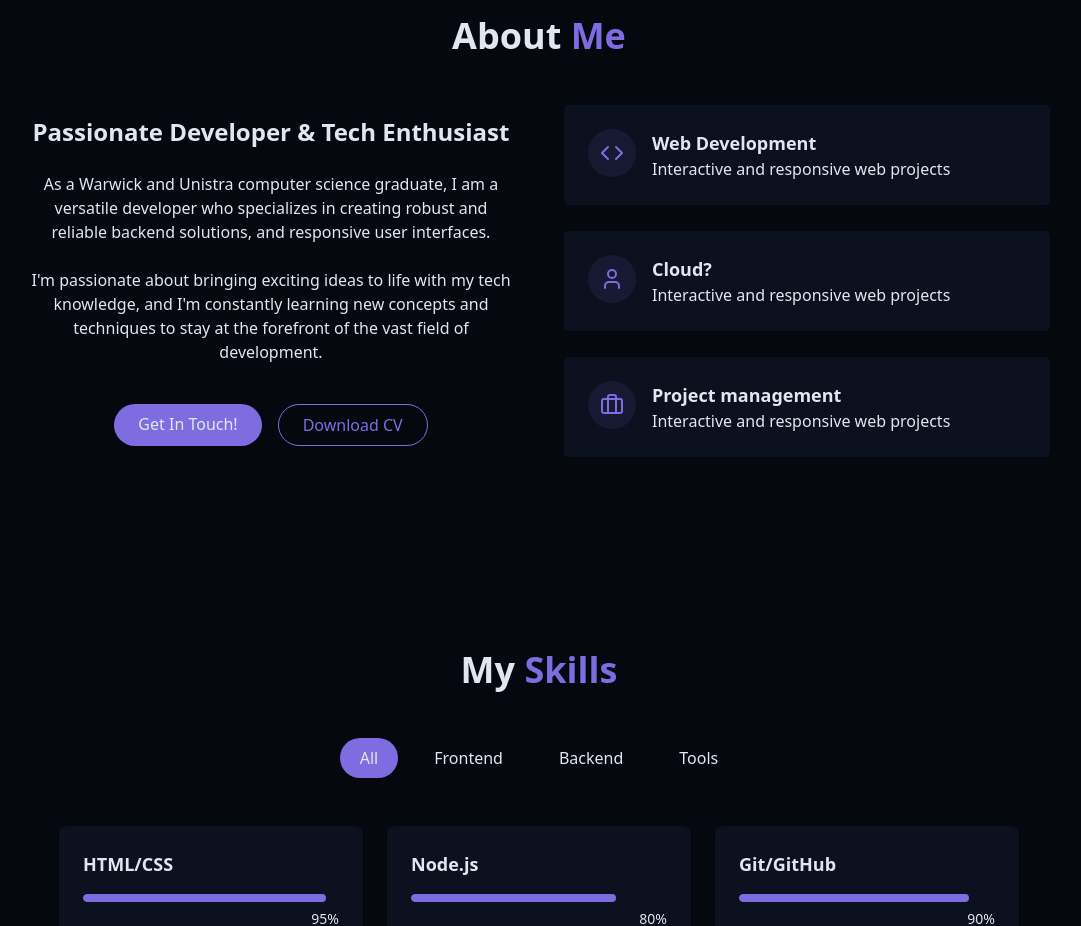
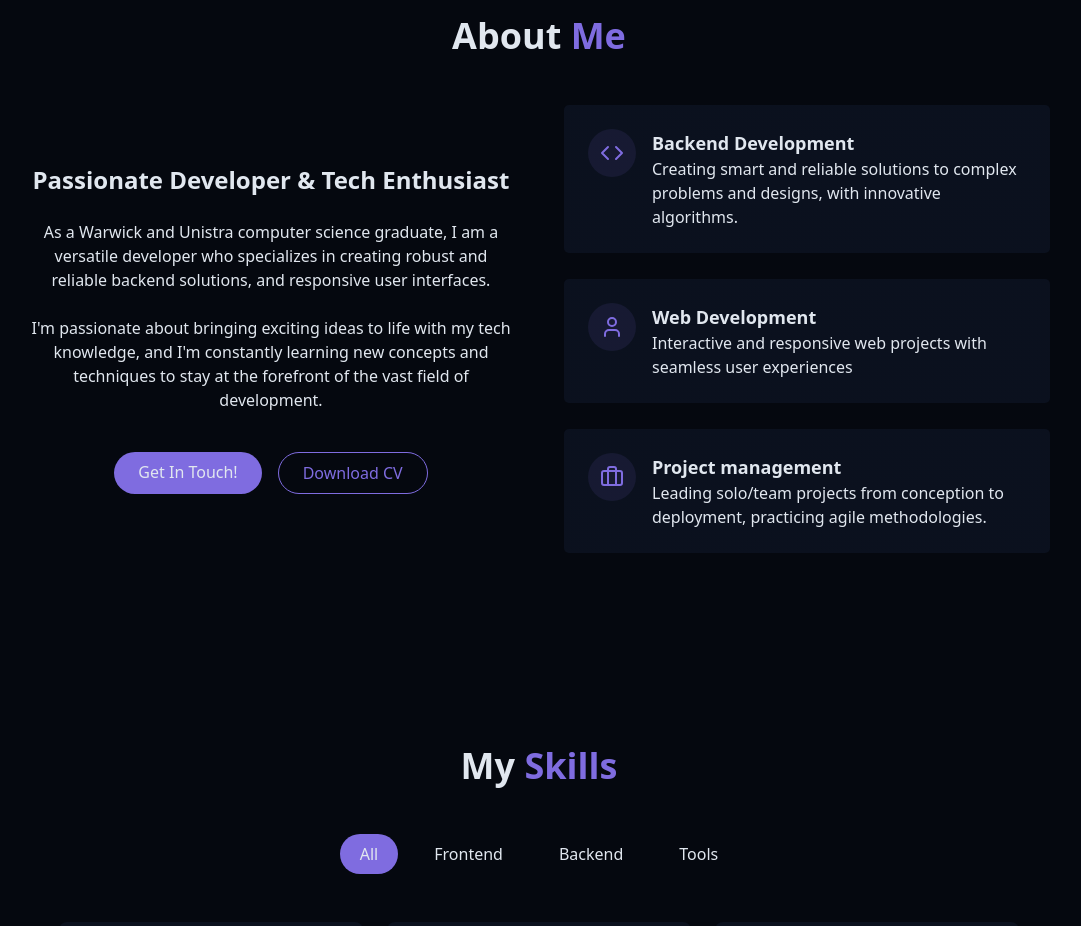
Before and after one commit to shashayanyan/react-pf, a React (Vite) app: page / in a window 1280 px wide. Shown: the part 880-1806 px from the top of the page, without its empty margins (101-1182 px from the left). Built offline with nearby package versions, Linux system fonts and the light colour scheme.

Commit message:
Update AboutSection.jsx

```diff
--- a/src/components/AboutSection.jsx
+++ b/src/components/AboutSection.jsx
@@ -40,9 +40,10 @@ export const AboutSection = () => {
                                 <Code className="h-6 w-6 text-primary" />
                             </div>
                             <div className="text-left">
-                                <h4 className="font-semibold text-lg"> Web Development </h4>
+                                <h4 className="font-semibold text-lg"> Backend Development </h4>
                                 <p className="text-muted-foreground">
-                                    Interactive and responsive web projects
+                                    Creating smart and reliable solutions to complex problems and designs,
+                                    with innovative algorithms.
                                 </p>
 
                             </div>
@@ -55,9 +56,9 @@ export const AboutSection = () => {
                                     <User className="h-6 w-6 text-primary" />
                                 </div>
                                 <div className="text-left">
-                                    <h4 className="font-semibold text-lg"> Cloud? </h4>
+                                    <h4 className="font-semibold text-lg"> Web Development </h4>
                                     <p className="text-muted-foreground">
-                                        Interactive and responsive web projects
+                                        Interactive and responsive web projects with seamless user experiences
                                     </p>
 
                                 </div>
@@ -71,7 +72,8 @@ export const AboutSection = () => {
                                 <div className="text-left">
                                     <h4 className="font-semibold text-lg"> Project management </h4>
                                     <p className="text-muted-foreground">
-                                        Interactive and responsive web projects
+                                        Leading solo/team projects from conception to deployment,
+                                        practicing agile methodologies.
                                     </p>
 
                                 </div>
```
